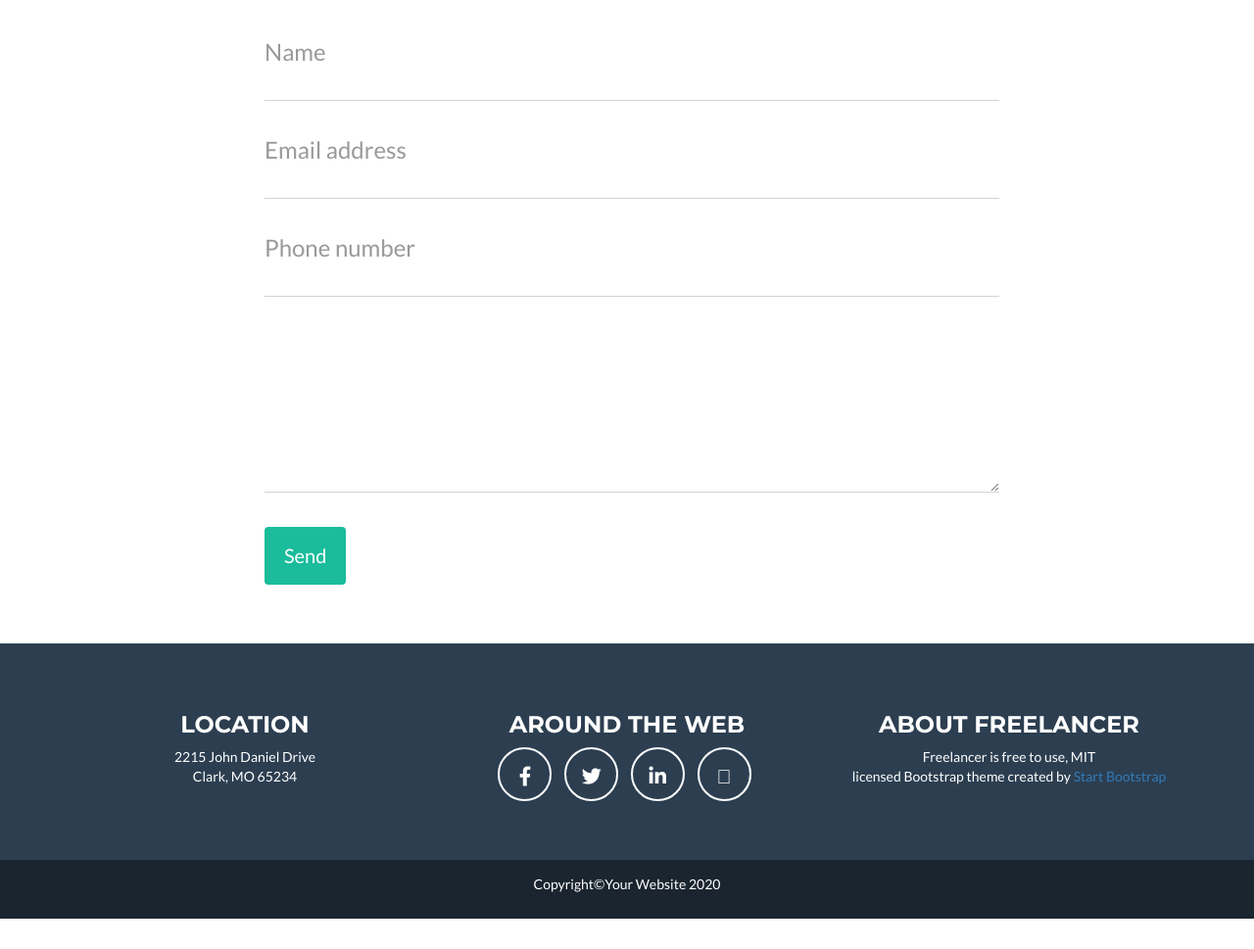
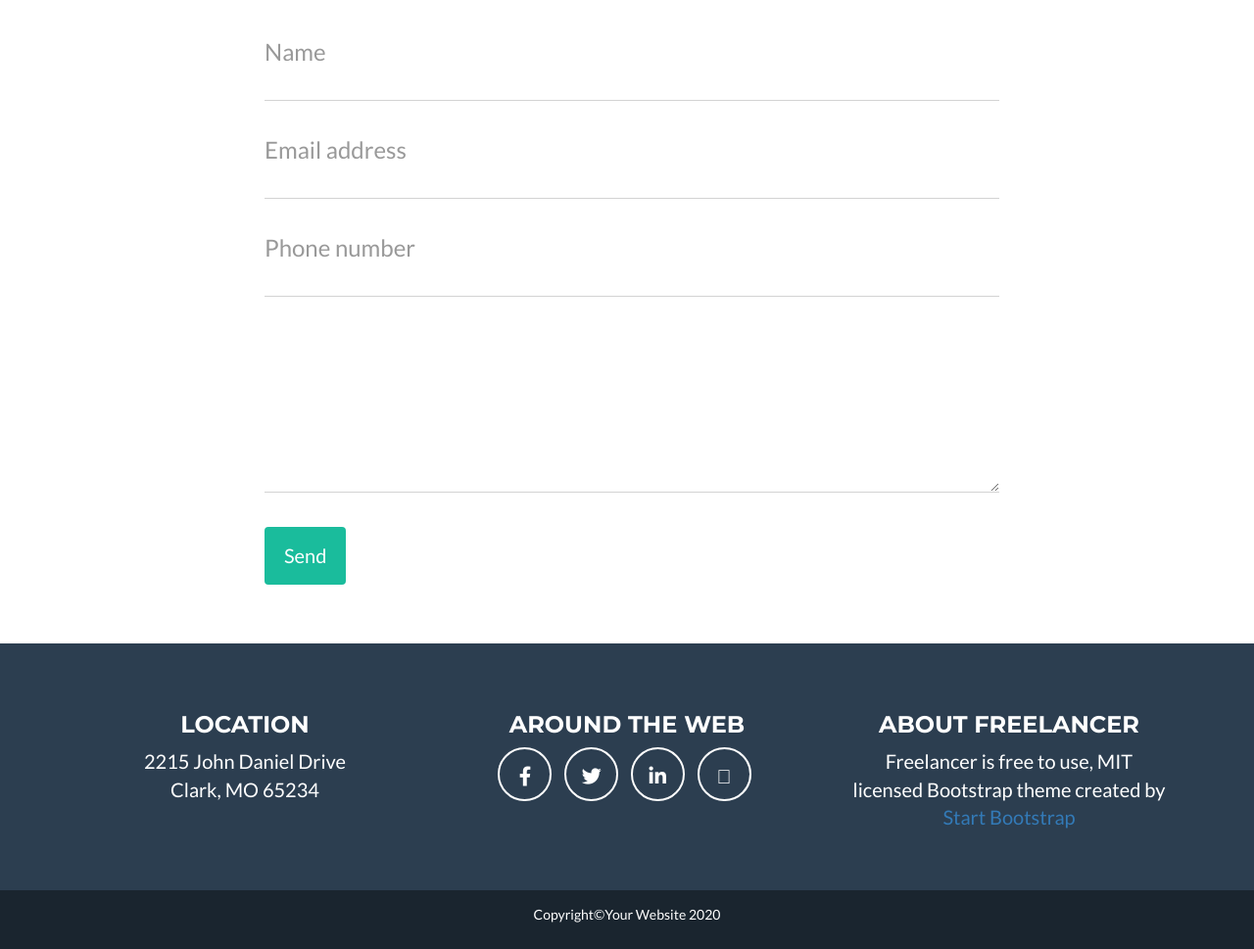
Before and after one commit to Giuliaguerrazzi/html-css-bootstrap-freelancer, a plain HTML site: page index.html in a window 1280 px wide. Shown: the part 2020-2989 px from the top of the page at 98% size. Before the commit the page ends 2958 px from the top, so only its background shows below. Drawn offline with nearby package versions, Linux system fonts and the light colour scheme.

Commit message:
add hover footer

```diff
--- a/index.html
+++ b/index.html
@@ -236,7 +236,7 @@
             </div>
           </div>
           <div class="col-xs-12 col-sm-6 col-sm-offset-3 col-md-4 col-md-offset-0">
-            <div class="box7">
+            <div class="freelancer">
               <h3>About Freelancer</h3>
               <p>Freelancer is free to use, MIT<br> licensed Bootstrap theme created by <a href="#">Start Bootstrap</a> </p>
             </div>
--- a/style.css
+++ b/style.css
@@ -278,7 +278,8 @@ footer {
  padding: 50px 0;
 }
 
-.box7 {
+footer p {
+  font-size: 20px;
 }
 
 .social i {
@@ -291,10 +292,17 @@ footer {
   border: 2px solid #fff;
 }
 
-.social li:hover {
-  color:  #2c3e50;
+.social i:hover {
+  color: #2c3e50;
   background: #fff;
 }
+
+
+.freelancer p a:hover {
+  color: #1abc9c;
+  text-decoration: none;
+}
+
 
 /* Copyright */
 .copyright {
```
